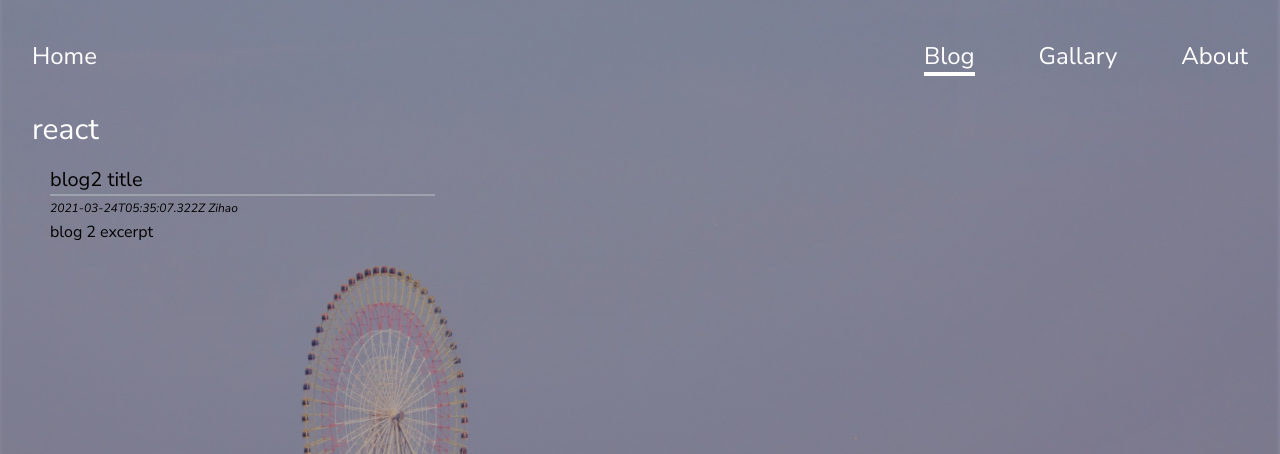
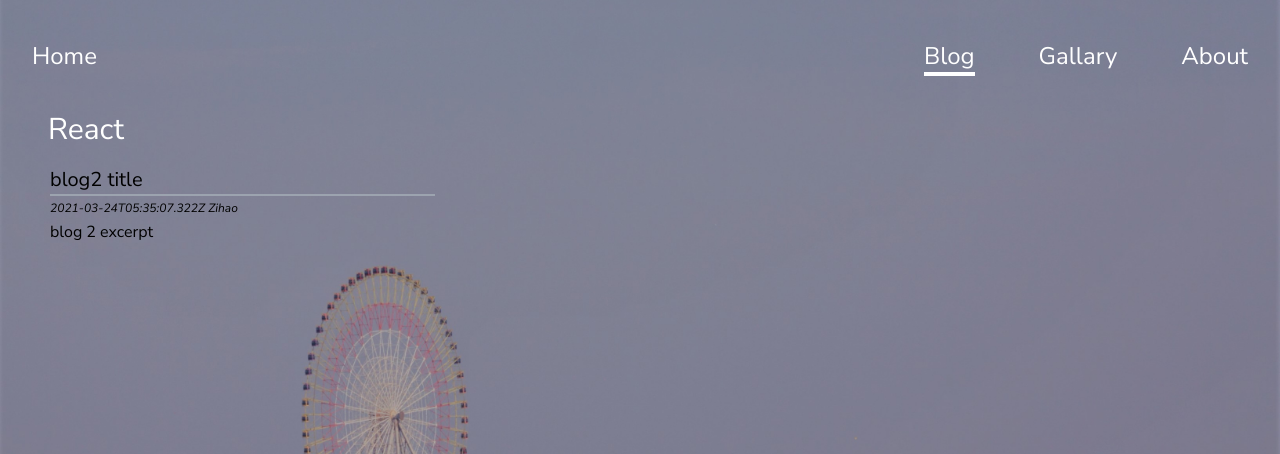
Before and after one commit to z27fang/personal-website, a Next.js app: page /blog in a window 1280 px wide. Shown: the top 454 px of the page. Built offline with nearby package versions, Linux system fonts and the light colour scheme.

Commit message:
multiple update

```diff
--- /dev/null
+++ b/components/blog/blog-container.js
@@ -0,0 +1,22 @@
+import { useState } from 'react';
+import BlogEntry from './blog-entry';
+import Section from './section';
+
+
+// container placeholder, will be removed if implemented in index
+export default function BlogContainer({ section, blogs }) {
+
+
+    return (
+        <div className="fixed left-0 top-28 right-0 overflow-y-scroll max-h-full">
+            <div className="max-w-7xl flex flex-col mx-auto">
+                <Section section={section}/>
+                <div className="flex md:flex-row flex-col px-8">
+                    {
+                        blogs.map(blog => <BlogEntry key={blog.title} blog={blog}/>)
+                    }
+                </div>
+            </div>
+        </div>
+    )
+}
--- a/components/blog/blog-entry.js
+++ b/components/blog/blog-entry.js
@@ -8,7 +8,7 @@ export default function BlogEntry({ blog }){
     } = blog;
 
     return (
-        <div className="group md:w-1/3 w-full bg-green cursor-pointer m-2 h-60 p-2
+        <div className="group md:w-1/3 w-full bg-green cursor-pointer m-2 h-auto p-2
         border-2
         border-transparent
         overflow-hidden
@@ -19,10 +19,11 @@ export default function BlogEntry({ blog }){
                 <p className="font-serif text-xl
                 border-b-2
                 border-gray-400
+                font-medium
                 border-transparent
                 group-hover:border-gray-500">{title}</p>
                 <p className="italic text-xs my-1">{date + " " + author.name}</p>
-                <p className="font-sans">{excerpt}</p>
+                <p className="font-sans font-light">{excerpt}</p>
             </div>
         </div>
     )
--- a/components/blog/container.js
+++ /dev/null
@@ -1,15 +0,0 @@
-import { useState } from 'react';
-
-
-// container placeholder, will be removed if implemented in index
-function Container({ children }) {
-
-
-    return (
-        <div>
-
-
-        </div>
-
-    )
-}
--- a/components/blog/section.js
+++ b/components/blog/section.js
@@ -1,6 +1,6 @@
 export default function Section({section}) {
     return (
-        <div className="px-8">
+        <div className="px-12">
             <p className="font-sans text-3xl text-white py-0 my-0">{section}</p>
         </div>
     )
--- a/components/header.js
+++ b/components/header.js
@@ -61,14 +61,16 @@ export default function Header({ menuLinks, selectedTab }){
             <div className="flex md:hidden">
                 <div
                 className={
-                    "fixed top-0 flex flex-col pt-16 h-auto w-full text-left bg-opacity-30 bg-gray-100 transition duration-500 linear delay-0 transform " +
+                    "fixed top-0 flex flex-col pt-16 h-auto w-full text-left bg-opacity-80 bg-gray-700 transition duration-500 linear delay-0 transform " +
                     (showMenu
                     ? "translate-y-0 shadow-2xl opacity-1"
                     : "-translate-y-full opacity-0")
                 }
                 >
                 {menuLinks.map((menulink,id) => (
-                    <MenuLink key={id} href={menulink.href} selectedTab={selectedTab}>{menulink.name}</MenuLink>
+                    <MenuLink key={id} href={menulink.href} selectedTab={selectedTab}>
+                        {menulink.name}
+                    </MenuLink>
                 ))}
                 </div>
             </div>
--- a/pages/blog/index.js
+++ b/pages/blog/index.js
@@ -3,7 +3,7 @@ import Header from '../../components/header';
 import Image from 'next/image';
 import Section from '../../components/blog/section';
 import BlogEntry from '../../components/blog/blog-entry';
-
+import BlogContainer from '../../components/blog/blog-container';
 export default function Blog({ allPosts }){
     const menuLinks = [
         { href: "/blog/", name: "Blog" },
@@ -20,8 +20,8 @@ export default function Blog({ allPosts }){
             layout="fill"
             objectFit="cover"/>
             <Header menuLinks={menuLinks} selectedTab="/blog/"/>
-            <div className="fixed left-0 top-28 right-0 overflow-y-scroll max-h-full">
-                <div className="max-w-7xl flex flex-col mx-auto">
+            <div className="fixed left-0 top-28 right-0 overflow-y-scroll max-h-full mb-24 mt-20">
+                {/* <div className="max-w-7xl flex flex-col mx-auto">
                     <Section section="react"/>
                     <div className="flex md:flex-row flex-col px-8">
                         {
@@ -29,11 +29,9 @@ export default function Blog({ allPosts }){
                         }
                     </div>
 
-                </div>
+                </div> */}
+                <BlogContainer section='React' blogs={reactBlogs}/>
             </div>
-
-
-
         </div>
     )
 }
```
